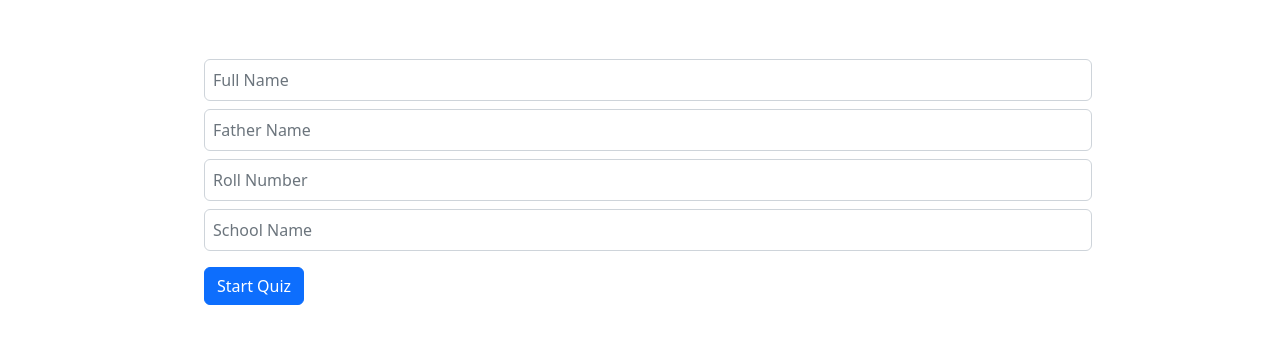
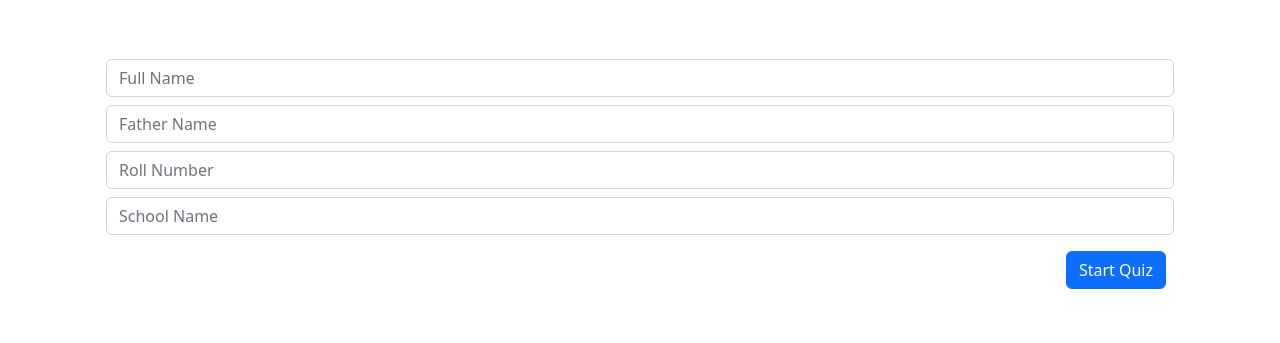
Before and after one commit to faizan542/Js_Quiz_App, a plain HTML site: page index.html in a window 1280 px wide. Shown: the part 77-420 px from the top of the page. Drawn offline with nearby package versions, Linux system fonts and the light colour scheme.

Commit message:
Quiz Sturcture

```diff
--- a/index.html
+++ b/index.html
@@ -15,7 +15,7 @@
 <body>
 
     <div class="text-center p-4" id="form_heading">
-        <h1>Quiz Form</h1>
+        <h1 class="heading">Quiz Form</h1>
     </div>
     <div class="toast container align-items-center text-bg-primary border-0" role="alert" aria-live="assertive"
         aria-atomic="true">
@@ -28,26 +28,27 @@
         </div>
     </div>
 
-    <div class="container p-4 w-75" id="quiz_form">
-        <div class="container">
-            <input type="text" class="form-control p-2 m-2 input" placeholder="Full Name" id="full_name" autocomplete="off">
-            <input type="text" class="form-control p-2 m-2 input" placeholder="Father Name" id="father_name" autocomplete="off">
-            <input type="text" class="form-control p-2 m-2 input" placeholder="Roll Number" id="roll_num" autocomplete="off">
-            <input type="text" class="form-control p-2 m-2 input" placeholder="School Name" id="school_name" autocomplete="off">
+    <div class="container p-4 " id="quiz_form">
+        <div class="container  input_div">
+            <input type="text" class="form-control my-2 input" placeholder="Full Name" id="full_name" autocomplete="off">
+            <input type="text" class="form-control my-2 input" placeholder="Father Name" id="father_name" autocomplete="off">
+            <input type="text" class="form-control my-2 input" placeholder="Roll Number" id="roll_num" autocomplete="off">
+            <input type="text" class="form-control my-2 input" placeholder="School Name" id="school_name" autocomplete="off">
         </div>
-        <div class="container">
-            <button type="button" class="btn btn-primary m-2" id="btn" onclick="formValidation()">Start Quiz</button>
+        <div class="container text-end">
+            <button type="button" class="btn btn-primary m-2" id="btn" onclick="formValidation(), startTimer()">Start Quiz</button>
         </div>
     </div>
 
-    <!-- <div class="container ">
+    <div class="container ">
 
-        <div id="timer" class="float-end"></div>
 
-        <div id="number_of_questions"></div>
-    </div> -->
+    </div>
 
     <div class="container p-5" id="questions">
+        <div id="timer" class="float-end">
+            <span id="minute"></span><span id="second"></span>
+        </div>
 
     </div>
     <div class="container">
```
